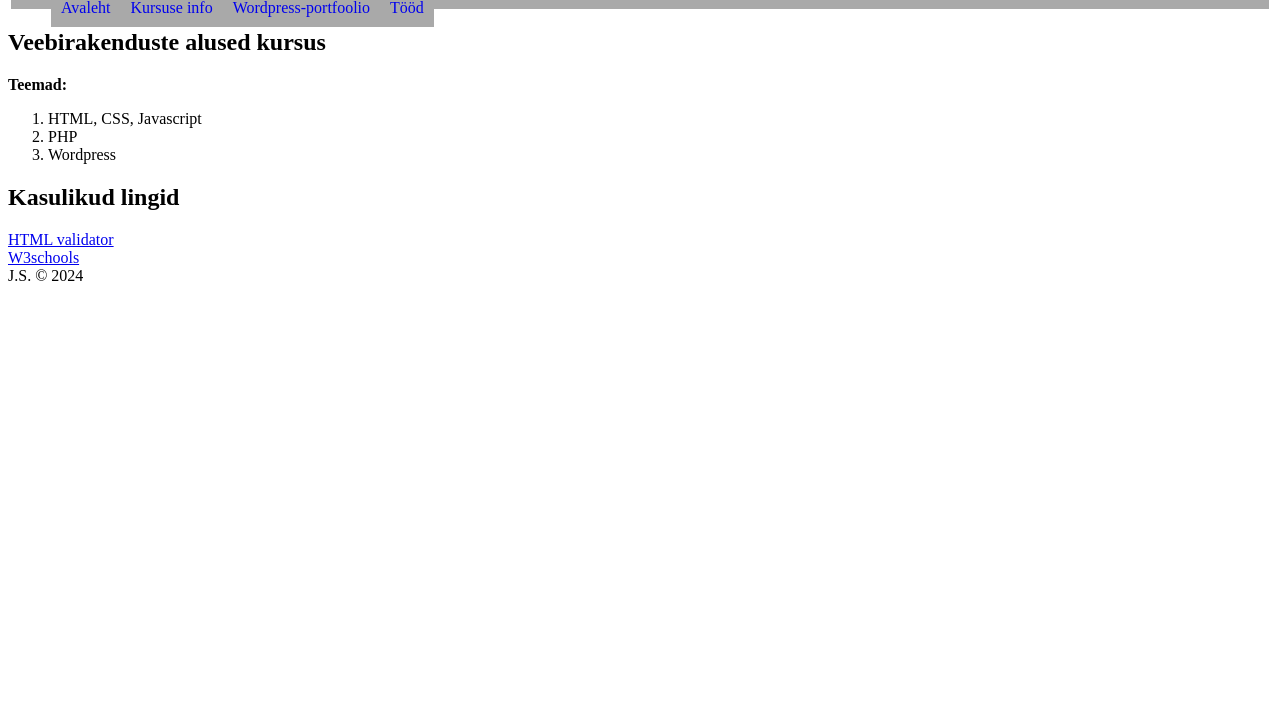
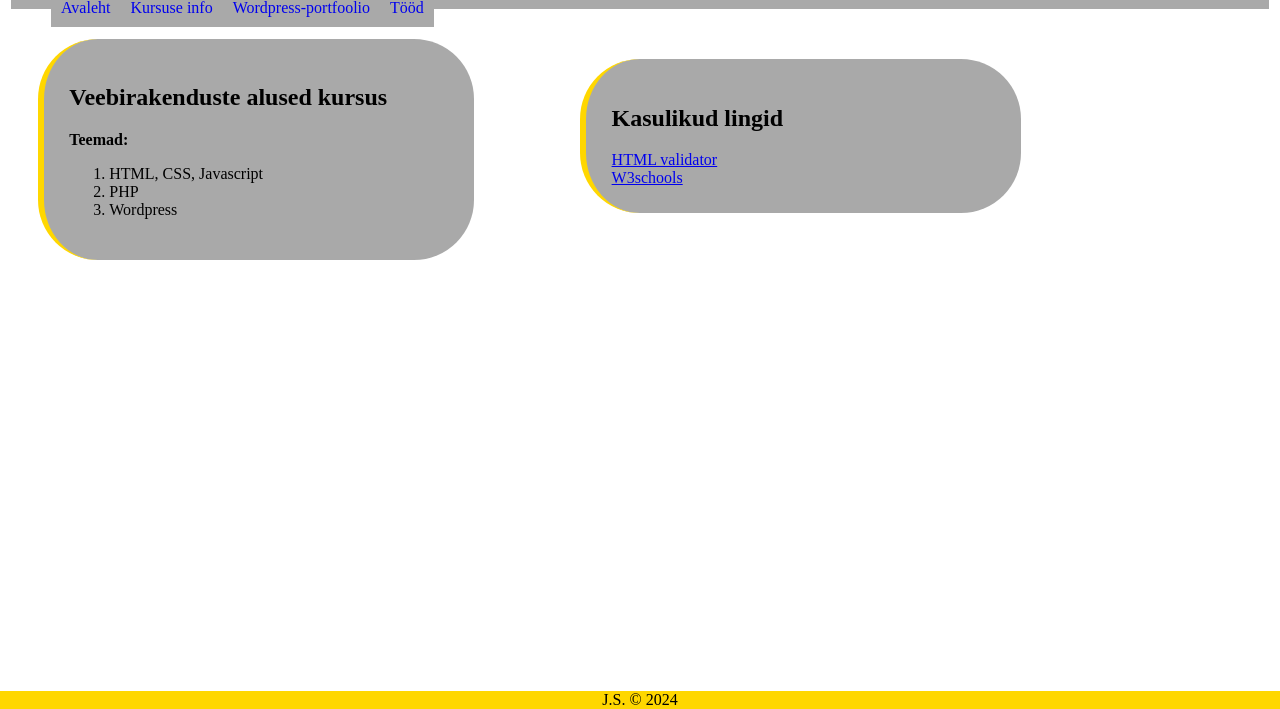
Before and after one commit to jegor21/skljarveeb, a PHP site: page /kursus.html in a window 1280 px wide. Shown: the part 91-800 px from the top of the page. Run offline with PHP 8.4, Linux system fonts and the light colour scheme.

Commit message:
Lisatud id="teine" + vastab kujundus

```diff
--- a/kursus.html
+++ b/kursus.html
@@ -36,7 +36,7 @@
                 </ol>
         </div>
     </section>
-    <section>
+    <section id="teine">
         <h2>Kasulikud lingid</h2>
         <div>
             <a href="https://validator.w3.org/#validate_by_upload">HTML validator</a>
--- a/style/style.css
+++ b/style/style.css
@@ -29,3 +29,24 @@ nav li a{
 nav li a:hover{
     background-color: aquamarine;
 }
+footer{
+    position:fixed;
+    left: 0;
+    bottom:0;
+    background-color: gold;
+    width: 100%;
+    text-align: center;
+}
+main section{
+    border-left: 6px solid gold;
+    background-color: darkgrey;
+    border-radius: 60px;
+    padding:2%;
+    width: 30%;
+    margin: 30px;
+}
+section#teine{
+    position: absolute;
+    left: 550px;
+    top: 120px;
+}
```
